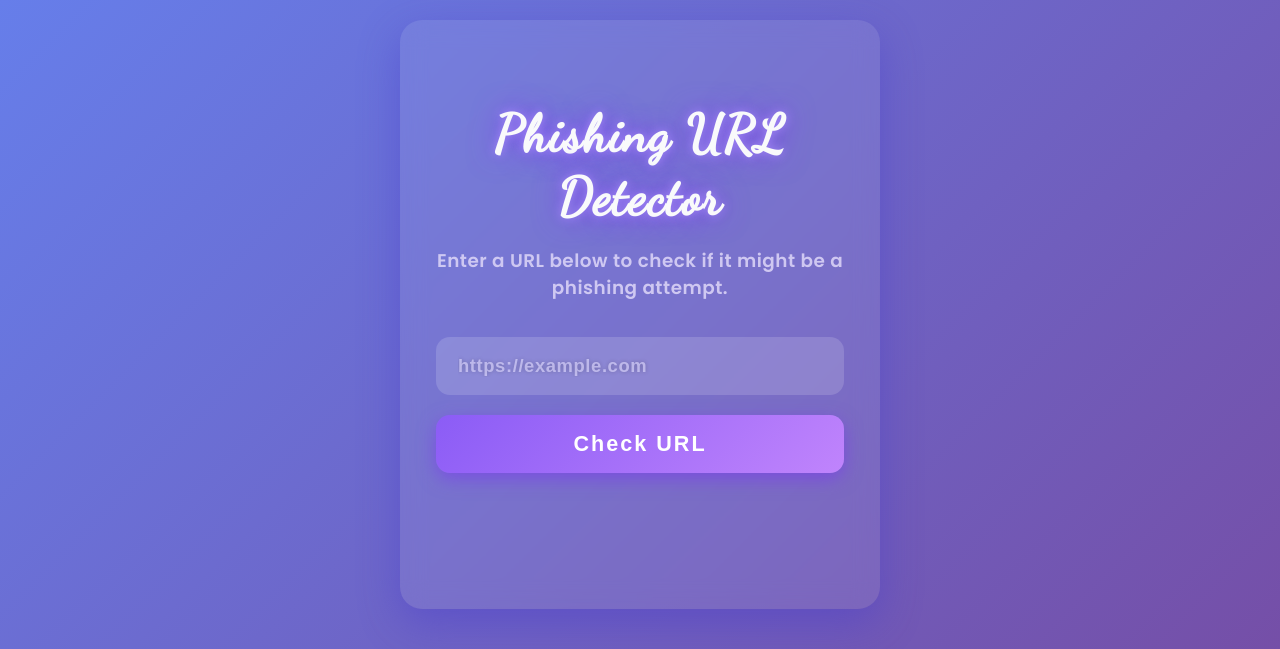
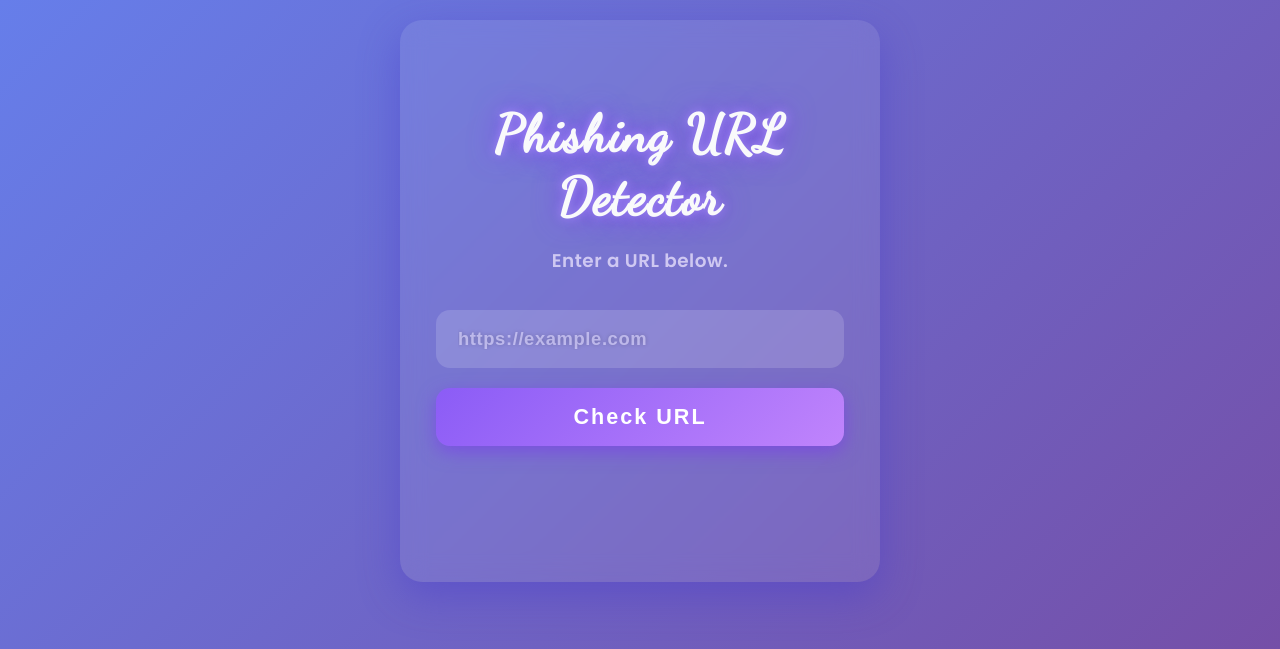
Before and after one commit to EnigmaNehA/PhishShank, a Flask app: page / in a window 1280 px wide. Shown: the top 649 px of the page. Run offline with Flask 3, Linux system fonts and the light colour scheme.

Commit message:
Update index.html

```diff
--- a/templates/index.html
+++ b/templates/index.html
@@ -9,7 +9,7 @@
 <body>
   <div class="container" role="main">
     <h1>Phishing URL Detector</h1>
-    <p class="description">Enter a URL below to check if it might be a phishing attempt.</p>
+    <p class="description">Enter a URL below.</p>
     <form id="urlForm">
       <input type="url" id="urlInput" placeholder="https://example.com" aria-label="Enter URL to check" required autocomplete="off" />
       <button type="submit" aria-live="polite">Check URL</button>
```
